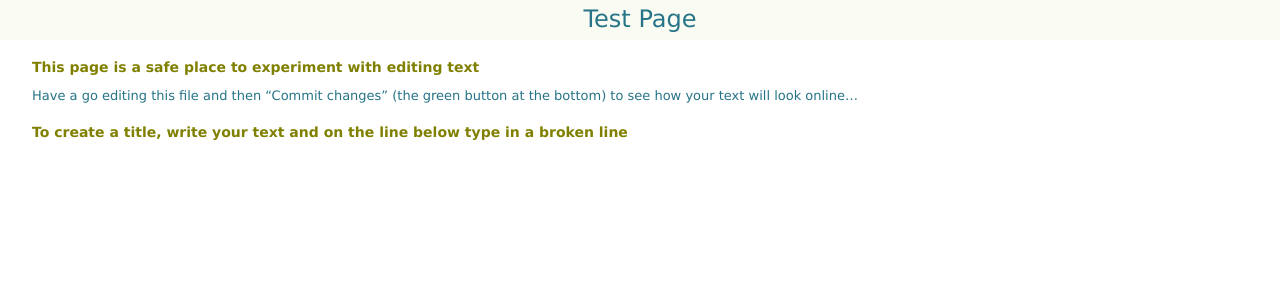
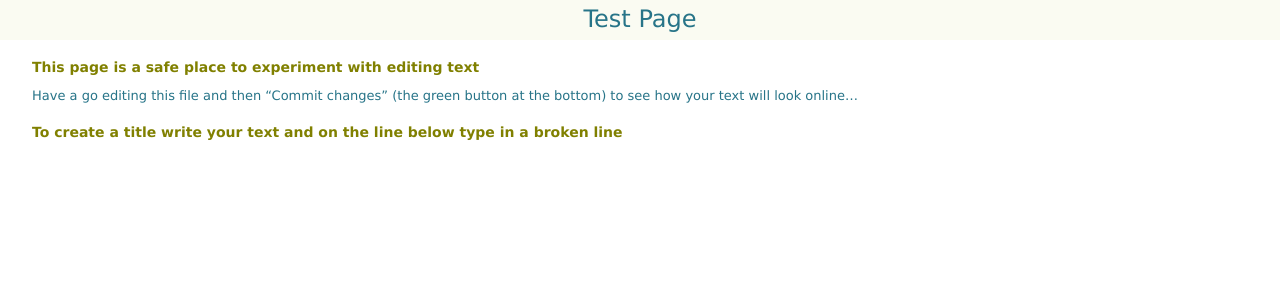
Before and after one commit to griffpatch/CPCYorkPP, a Jekyll site: the page built from pages/test.md, in a window 1280 px wide. Shown: the top 300 px of the page. Built offline with Jekyll 4.4.1, drawn with Linux system fonts in a browser that asks for light colours.

```diff
--- a/pages/test.md
+++ b/pages/test.md
@@ -11,5 +11,6 @@ This page is a safe place to experiment with editing text
 -------------------------------
 Have a go editing this file and then "Commit changes" (the green button at the bottom) to see how your text will look online...
 
-To create a title, write your text and on the line below type in a broken line
--------------------------------------------------------------------------------------------
+
+To create a title write your text and on the line below type in a broken line
+------------------------------------------------------------------------------
```
